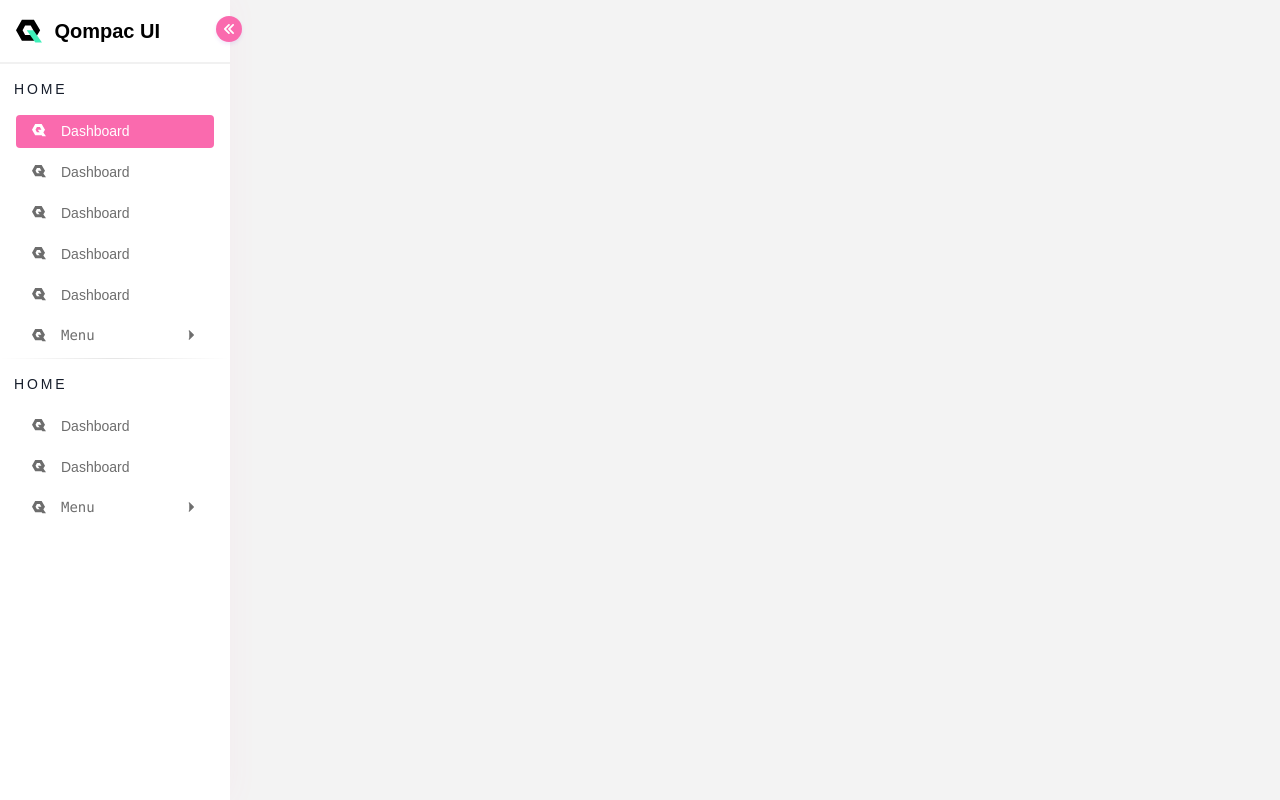
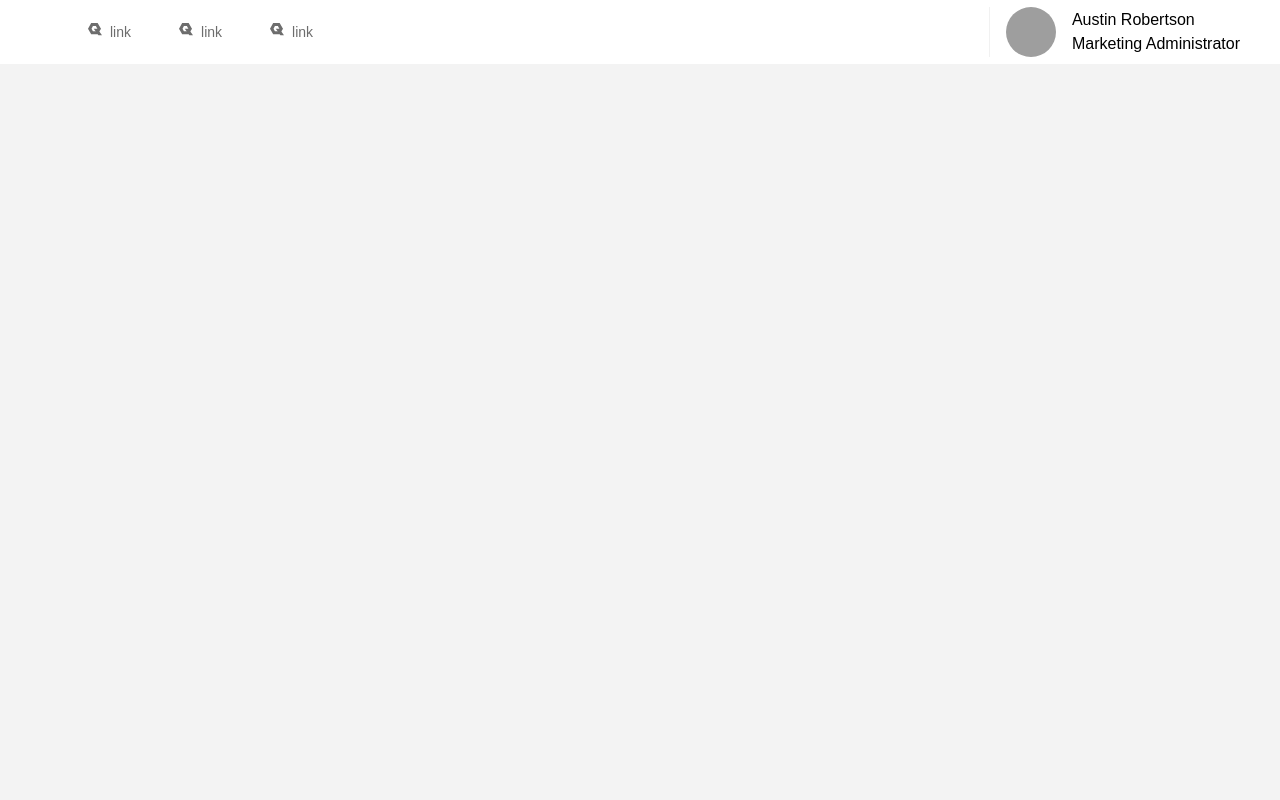
Before and after one commit to HananMustafaEL-hady/react-dashboard-template, a React (Create React App) app: page / in a window 1280 px wide. Built offline with nearby package versions, Linux system fonts and the light colour scheme; grey boxes are pictures that could not be loaded.

Commit message:
add navbar

```diff
--- a/package.json
+++ b/package.json
@@ -3,6 +3,7 @@
 	"version": "0.1.0",
 	"private": true,
 	"dependencies": {
+		"@headlessui/react": "^1.7.13",
 		"@testing-library/jest-dom": "^5.16.5",
 		"@testing-library/react": "^13.4.0",
 		"@testing-library/user-event": "^13.5.0",
--- a/src/App.tsx
+++ b/src/App.tsx
@@ -4,21 +4,20 @@ import './App.scss';
 import './styles/index.scss';
 import { Sidebar } from './UI/components';
 import { Route, Router, Routes } from 'react-router-dom';
-
+import { Navbar } from './UI/components/navbar/navbar.component';
 
 function App() {
-  return (
-    <div className="App">
-      <header className="App-header">
-      </header>
-      <Sidebar />
-      {/* <Router location={''} navigator={} >
+	return (
+		<div className="App">
+			<Navbar />
+			{/* <Sidebar /> */}
+			{/* <Router location={''} navigator={} >
         <Routes>
 
         </Routes>
       </Router> */}
-    </div>
-  );
+		</div>
+	);
 }
 
 export default App;
--- /dev/null
+++ b/src/UI/components/navbar/nav-item/nav-item.component.tsx
@@ -0,0 +1,18 @@
+import React, { ReactNode } from 'react';
+import { NavLink } from 'react-router-dom';
+import styles from './nav-item.module.scss';
+
+interface Props {
+	link: string;
+	name: string;
+	icon: ReactNode;
+}
+
+export const NavItem: React.FC<Props> = ({ link, name, icon }) => {
+	return (
+		<NavLink to={`/${link}`} className={`${styles['link']}`}>
+			<div className={`${styles['link__icon']}`}>{icon}</div>
+			<span className={`${styles['link__text']}`}>{name}</span>
+		</NavLink>
+	);
+};
--- /dev/null
+++ b/src/UI/components/navbar/nav-item/nav-item.module.scss
@@ -0,0 +1,7 @@
+.link {
+	@apply rounded text-[14px]	font-medium	py-[.5rem] px-[1rem] hover:text-[#fff] hover:bg-primary transition-all duration-[400ms] ease-in text-link flex;
+
+	&__text {
+		@apply ml-2;
+	}
+}
--- /dev/null
+++ b/src/UI/components/navbar/navbar.component.tsx
@@ -0,0 +1,162 @@
+import React, { useState } from 'react';
+import { Transition } from '@headlessui/react';
+import { NavItem } from './nav-item/nav-item.component';
+import styles from './navbar.module.scss';
+import { LogoIcon } from '../../icons';
+
+export const Navbar = () => {
+	const [isOpen, setIsOpen] = useState(false);
+	return (
+		<div>
+			<nav className={`${styles['nav']}`}>
+				<div className="px-4 sm:px-6 lg:px-8">
+					<div className="flex items-center justify-between h-16">
+						<div className="flex items-center justify-between w-full">
+							<div className="hidden md:block">
+								<div className="ml-10 flex items-baseline space-x-4">
+									<NavItem
+										link={'/link'}
+										name={'link'}
+										icon={<LogoIcon />}
+									/>
+									<NavItem
+										link={'/link'}
+										name={'link'}
+										icon={<LogoIcon />}
+									/>
+									<NavItem
+										link={'/link'}
+										name={'link'}
+										icon={<LogoIcon />}
+									/>
+								</div>
+							</div>
+
+							<div>
+								{/* icons */}
+
+								{/* profile */}
+								<div className="flex  items-center justify-center pr-2  pl-4 border-l border-borderColor">
+									<div className="flex-shrink-0 ">
+										<img
+											className="h-[3.125rem] w-[3.125rem] rounded-full"
+											src="https://templates.iqonic.design/product/qompac-ui/html/dist/assets/images/avatars/01.png"
+											alt="Workflow"
+										/>
+									</div>
+									<div className="ml-4">
+										<h4 className="mb-0">
+											Austin Robertson
+										</h4>
+										<p>Marketing Administrator</p>
+									</div>
+								</div>
+							</div>
+						</div>
+
+						<div className="-mr-2 flex md:hidden">
+							<button
+								onClick={() => setIsOpen(!isOpen)}
+								type="button"
+								className="bg-gray-900 inline-flex items-center justify-center p-2 rounded-md text-gray-400 hover:text-white hover:bg-gray-800 focus:outline-none focus:ring-2 focus:ring-offset-2 focus:ring-offset-gray-800 focus:ring-white"
+								aria-controls="mobile-menu"
+								aria-expanded="false"
+							>
+								<span className="sr-only">Open main menu</span>
+								{!isOpen ? (
+									<svg
+										className="block h-6 w-6"
+										xmlns="http://www.w3.org/2000/svg"
+										fill="none"
+										viewBox="0 0 24 24"
+										stroke="currentColor"
+										aria-hidden="true"
+									>
+										<path
+											strokeLinecap="round"
+											strokeLinejoin="round"
+											strokeWidth="2"
+											d="M4 6h16M4 12h16M4 18h16"
+										/>
+									</svg>
+								) : (
+									<svg
+										className="block h-6 w-6"
+										xmlns="http://www.w3.org/2000/svg"
+										fill="none"
+										viewBox="0 0 24 24"
+										stroke="currentColor"
+										aria-hidden="true"
+									>
+										<path
+											strokeLinecap="round"
+											strokeLinejoin="round"
+											strokeWidth="2"
+											d="M6 18L18 6M6 6l12 12"
+										/>
+									</svg>
+								)}
+							</button>
+						</div>
+					</div>
+				</div>
+
+				{/*  */}
+
+				<Transition
+					show={isOpen}
+					enter="transition ease-out duration-100 transform"
+					enterFrom="opacity-0 scale-95"
+					enterTo="opacity-100 scale-100"
+					leave="transition ease-in duration-75 transform"
+					leaveFrom="opacity-100 scale-100"
+					leaveTo="opacity-0 scale-95"
+				>
+					{(ref) => (
+						<div className="md:hidden" id="mobile-menu">
+							<div
+								ref={ref}
+								className="px-2 pt-2 pb-3 space-y-1 sm:px-3"
+							>
+								<a
+									href="#"
+									className="hover:bg-gray-700 text-white block px-3 py-2 rounded-md text-base font-medium"
+								>
+									Dashboard
+								</a>
+
+								<a
+									href="#"
+									className="text-gray-300 hover:bg-gray-700 hover:text-white block px-3 py-2 rounded-md text-base font-medium"
+								>
+									Team
+								</a>
+
+								<a
+									href="#"
+									className="text-gray-300 hover:bg-gray-700 hover:text-white block px-3 py-2 rounded-md text-base font-medium"
+								>
+									Projects
+								</a>
+
+								<a
+									href="#"
+									className="text-gray-300 hover:bg-gray-700 hover:text-white block px-3 py-2 rounded-md text-base font-medium"
+								>
+									Calendar
+								</a>
+
+								<a
+									href="#"
+									className="text-gray-300 hover:bg-gray-700 hover:text-white block px-3 py-2 rounded-md text-base font-medium"
+								>
+									Reports
+								</a>
+							</div>
+						</div>
+					)}
+				</Transition>
+			</nav>
+		</div>
+	);
+};
--- /dev/null
+++ b/src/UI/components/navbar/navbar.module.scss
@@ -0,0 +1,3 @@
+.nav {
+	@apply bg-[#fff];
+}
--- a/src/index.scss
+++ b/src/index.scss
@@ -11,7 +11,8 @@
 	h3,
 	h4,
 	h5,
-	h6 {
+	h6,
+	nav {
 		@apply font-header;
 	}
 }
--- a/tailwind.config.js
+++ b/tailwind.config.js
@@ -31,6 +31,7 @@ module.exports = {
 			// borderColor: '#eee',
 			borderColor: '#f1f1f1',
 			textColor: '#161D2B',
+			link: '#6d6d6d',
 			'primary-shade-80': ' #321522',
 			'primary-shade-60': ' #642a45',
 			'primary-shade-40': ' #963f68',
```
Also changed, not shown: src/UI/components/index.ts (+6 -5 lines), 1 other file (tests, documents, lock files or other folders).
